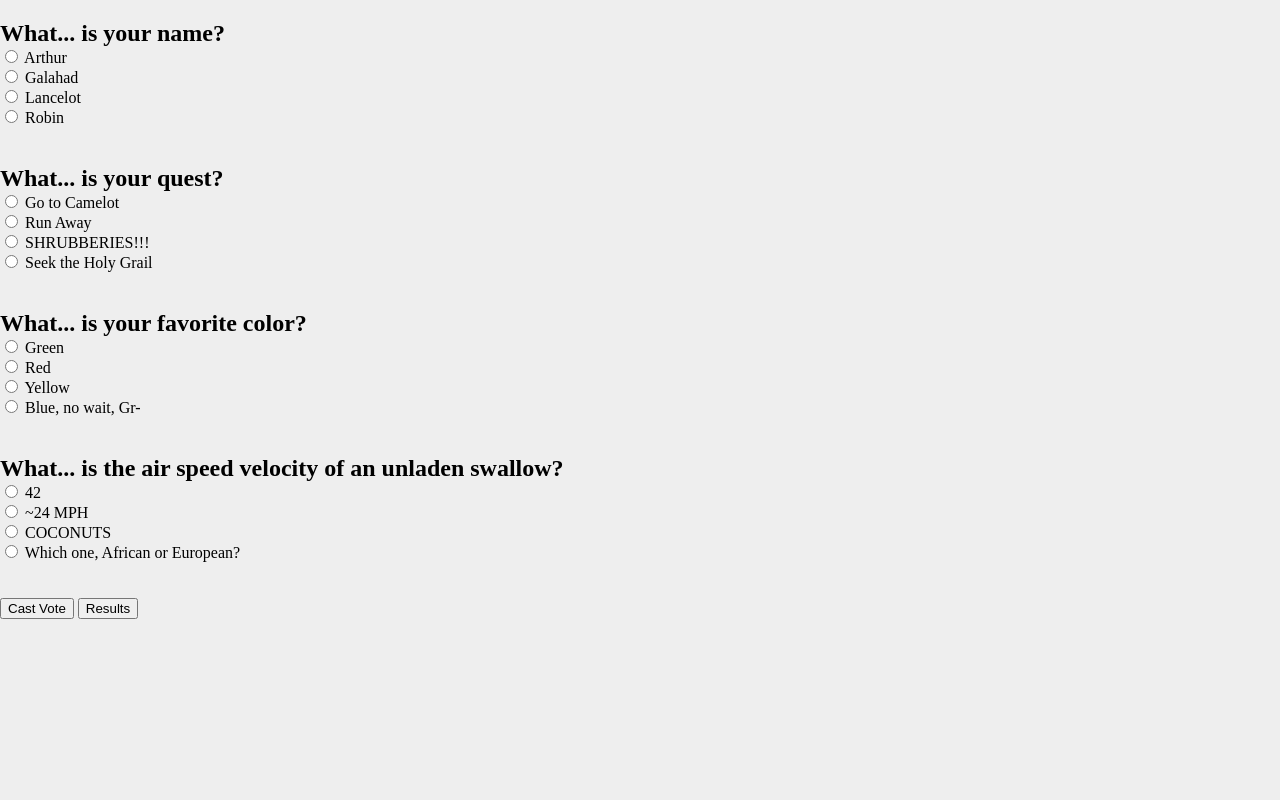
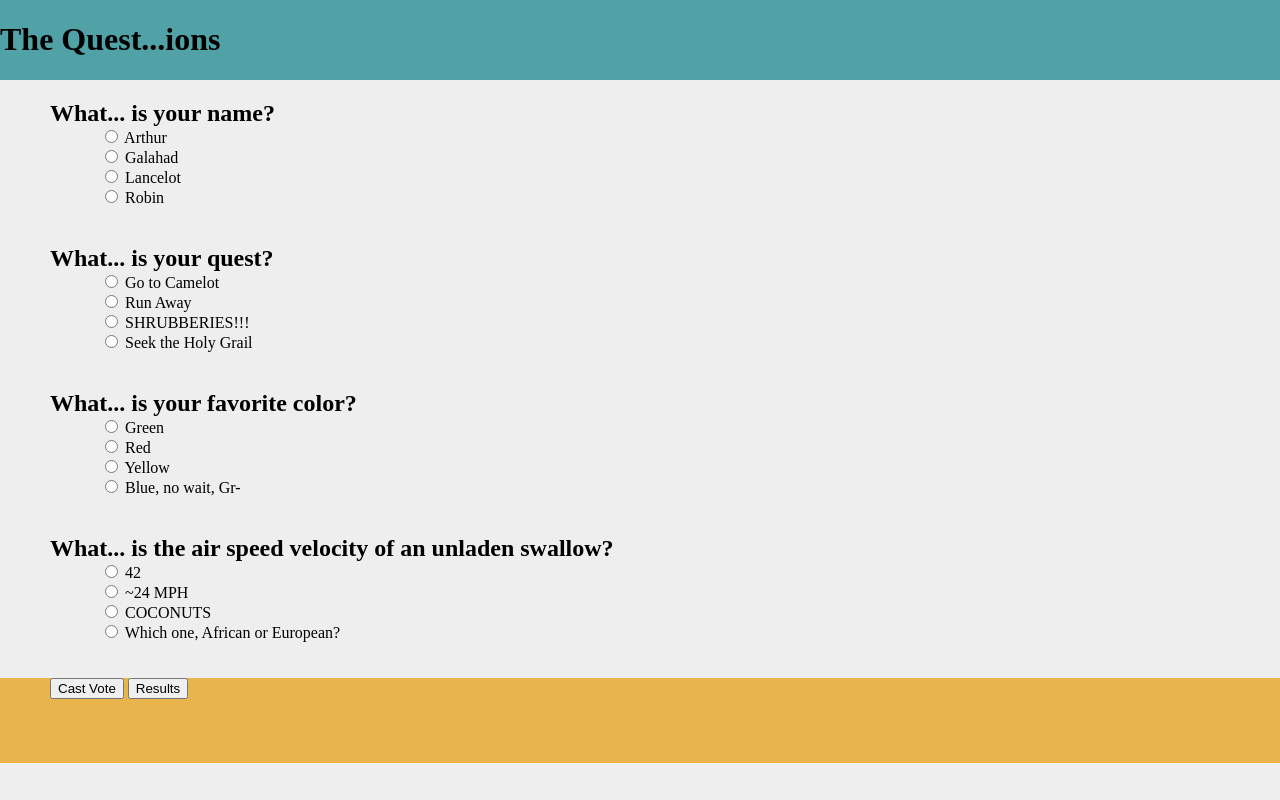
Before and after one commit to JohnSmidt/313web2, a PHP site: page /voting.html in a window 1280 px wide. Run offline with PHP 8.4, Linux system fonts and the light colour scheme.

Commit message:
adding styling

```diff
--- a/homeStyle.css
+++ b/homeStyle.css
@@ -50,7 +50,7 @@ a {
 	background-color:#eee;
 }
 .footer {
-	height:100px;
+	height:85px;
 	background-color:#e9b44c;
 }
 .image {
@@ -65,6 +65,9 @@ margin-top: 50px;
     height: 400px;
 
 }
+	.results {
+		margin-left: 50px;
+	}
 
 .wrapper {
         text-align: center;
--- a/poll_result.txt
+++ b/poll_result.txt
@@ -1 +1 @@
-[[1,0,0,0],[1,0,0,0],[1,0,0,0],[1,0,0,0]]
+[[1,1,0,0],[1,0,1,0],[1,1,0,0],[2,0,0,0]]
--- a/voting.html
+++ b/voting.html
@@ -4,31 +4,36 @@
 	<link rel="stylesheet" type="text/css" href="homeStyle.css" />
 </head>
 <body>
-	<div>
+	<div class="container"><h1>The Quest...ions</div>
 	<form action="votingresults.php" method="post">
-	<h2>What... is your name?</h2>
-		<input required name="name" type="radio" value="0"> Arthur <br/>
+	<div class="results"><h2>What... is your name?</h2>
+		<div class="results">
+			<input required name="name" type="radio" value="0"> Arthur <br/>
 		<input required name="name" type="radio" value="1"> Galahad<br/>
 		<input required name="name" type="radio" value="2"> Lancelot<br/>
-		<input required name="name" type="radio" value="3"> Robin <br/><br/>
-	<h2>What... is your quest?</h2>
-	<input required name="quest" type="radio" value="0"> Go to Camelot <br/>
+		<input required name="name" type="radio" value="3"> Robin <br/><br/></div></div>
+	<div class="results"><h2>What... is your quest?</h2>
+		<div class="results">
+			<input required name="quest" type="radio" value="0"> Go to Camelot <br/>
 		<input required name="quest" type="radio" value="1"> Run Away<br/>
 		<input required name="quest" type="radio" value="2"> SHRUBBERIES!!!<br/>
-		<input required name="quest" type="radio" value="3"> Seek the Holy Grail <br/><br/>
-	<h2>What... is your favorite color?</h2>
-	<input required name="color" type="radio" value="0"> Green <br/>
+		<input required name="quest" type="radio" value="3"> Seek the Holy Grail <br/><br/></div></div>
+	<div class="results"><h2>What... is your favorite color?</h2>
+		<div class="results">
+			<input required name="color" type="radio" value="0"> Green <br/>
 		<input required name="color" type="radio" value="1"> Red<br/>
 		<input required name="color" type="radio" value="2"> Yellow<br/>
-		<input required name="color" type="radio" value="3"> Blue, no wait, Gr- <br/><br/>
-	<h2>What... is the air speed velocity of an unladen swallow?</h2>
-	<input required name="swallow" type="radio" value="0"> 42 <br/>
+		<input required name="color" type="radio" value="3"> Blue, no wait, Gr- <br/><br/></div></div>
+	<div class="results"><h2>What... is the air speed velocity of an unladen swallow?</h2>
+		<div class="results">
+			<input required name="swallow" type="radio" value="0"> 42 <br/>
 		<input required name="swallow" type="radio" value="1"> ~24 MPH<br/>
 		<input required name="swallow" type="radio" value="2"> COCONUTS<br/>
-		<input required name="swallow" type="radio" value="3"> Which one, African or European? <br/><br/>
+		<input required name="swallow" type="radio" value="3"> Which one, African or European? <br/><br/></div></div>
 		<br/>
-		<input value="Cast Vote" type="submit"> <input value="Results" type="button">
+		<div class="footer"><div class="results"><input value="Cast Vote" type="submit"> <input value="Results" type="button"></div></div>
 	</form>
+
 </div>
 </body>
 <html>
```
Also changed, not shown: votingresults.php (+13 -5 lines).
